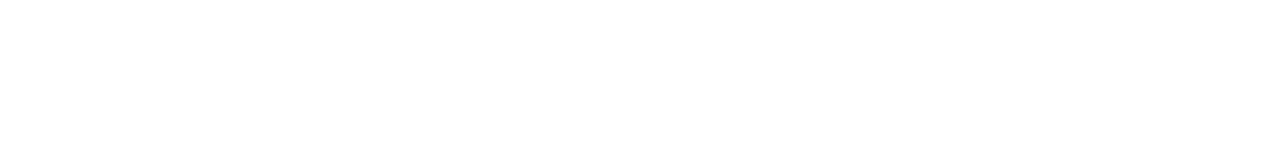
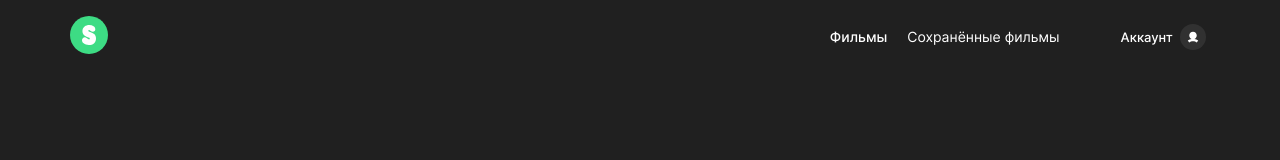
Before and after one commit to netitov/movies-explorer-frontend, a React app: page / in a window 1280 px wide. Built offline with nearby package versions, Linux system fonts and the light colour scheme.

Commit message:
create layout and css for header

```diff
--- a/package.json
+++ b/package.json
@@ -8,6 +8,7 @@
     "@testing-library/user-event": "^12.2.2",
     "react": "^17.0.1",
     "react-dom": "^17.0.1",
+    "react-router-dom": "^5.2.0",
     "react-scripts": "4.0.1",
     "web-vitals": "^0.2.4"
   },
@@ -34,5 +35,8 @@
       "last 1 firefox version",
       "last 1 safari version"
     ]
+  },
+  "devDependencies": {
+    "nodemon": "^2.0.7"
   }
 }
--- a/src/components/App/App.css
+++ b/src/components/App/App.css
@@ -0,0 +1,12 @@
+.page {
+  background-color: #202020;
+  font-family: 'Inter', Arial, Helvetica, Sans-serif;
+  box-sizing: border-box;
+  color: #FFF;
+  -moz-osx-font-smoothing: grayscale;
+  -webkit-font-smoothing: antialiased;
+  -webkit-text-size-adjust: 100%;
+  -ms-text-size-adjust: 100%;
+  -moz-text-size-adjust: 100%;
+  height: 100vh;
+}
--- a/src/components/App/App.js
+++ b/src/components/App/App.js
@@ -1,6 +1,9 @@
 
 import React from 'react';
-//import { Route, Switch, Redirect, useHistory } from 'react-router-dom';
+import { Route, Switch, Redirect, useHistory } from 'react-router-dom';
+
+//components
+import Main from '../Main/Main';
 
 
 function App() {
@@ -8,9 +11,17 @@ function App() {
 
 
   return (
+
     <div className="page">
+      <Switch>
+        <Route path="/">
+          <Main />
+        </Route>
+      </Switch>
+    </div>
 
-    </div>
+
+
   )
 }
 
--- /dev/null
+++ b/src/components/Header/Header.css
@@ -0,0 +1,64 @@
+
+.header__container {
+  display: flex;
+  width: 89vw;
+  margin: auto;
+  min-height: 74px;
+  align-items: center;
+  justify-content: space-between;
+}
+
+.header__nav-container {
+  display: flex;
+  align-items: center;
+}
+
+.header__account-btn {
+  width: 100px;
+  display: flex;
+  flex-direction: row;
+  margin-left: 30px;
+}
+
+.header__account-text {
+  font-size: 13px;
+  line-height: 12px;
+  margin: 0px 7px 0px 11px;
+  align-self: center;
+}
+
+.header__account-logo {
+  width: 26px;
+  height: 26px;
+  background-color: #313131;
+  border-radius: 50px;
+  margin-right: 3px;
+  background-image: url('../../images/account-logo.svg');
+  background-repeat: no-repeat;
+  background-position: center;
+}
+
+.header__nav-ul {
+  padding: 0;
+  margin: 0;
+  display: flex;
+}
+
+.header__nav-list {
+  list-style-type: none;
+  font-size: 14px;
+  line-height: 18px;
+  margin-right: 20px;
+  text-decoration: none;
+  color: #FFF;
+}
+
+.header__nav-list_bold {
+  font-weight: 500;
+}
+
+.header__link {
+  text-decoration: none;
+  color: #FFF;
+
+}
--- /dev/null
+++ b/src/components/Header/Header.js
@@ -0,0 +1,33 @@
+import { Link } from 'react-router-dom';
+import logoPath from '../../images/logo.svg';
+
+function Header() {
+
+
+
+  return (
+    <header className="header">
+      <div className="header__container">
+        <Link to="/">
+          <img className="header__logo" src={logoPath} alt="Лого Movies-explorer"/>
+        </Link>
+        <div className="header__nav-container">
+          <nav className="header__nav">
+            <ul className="header__nav-ul">
+              <Link className="header__nav-list header__nav-list_bold" to="/"><li>Фильмы</li></Link>
+              <Link className="header__nav-list" to="/"><li>Сохранённые фильмы</li></Link>
+              </ul>
+          </nav>
+          <Link className="header__link" to="/">
+            <div className="header__account-btn">
+              <p className="header__account-text header__nav-list_bold">Аккаунт</p>
+              <div className="header__account-logo"></div>
+            </div>
+          </Link>
+        </div>
+      </div>
+    </header>
+  )
+}
+
+export default Header;
--- /dev/null
+++ b/src/components/Main/Main.css
@@ -0,0 +1,3 @@
+.main {
+
+}
--- /dev/null
+++ b/src/components/Main/Main.js
@@ -0,0 +1,19 @@
+
+import React from 'react';
+
+
+//componenents
+import Header from '../Header/Header';
+
+function Main() {
+
+
+
+  return (
+    <main className="main">
+      <Header />
+    </main>
+  )
+}
+
+export default Main;
--- a/src/index.css
+++ b/src/index.css
@@ -1,2 +1,5 @@
 @import url(./vendor/normalize.css);
 @import url(./vendor/inter.css);
+@import url(./components/App/App.css);
+@import url(./components/Main/Main.css);
+@import url(./components/Header/Header.css);
--- a/src/index.js
+++ b/src/index.js
@@ -3,10 +3,13 @@ import ReactDOM from 'react-dom';
 import './index.css';
 import App from './components/App/App';
 import reportWebVitals from './reportWebVitals';
+import { BrowserRouter } from 'react-router-dom';
 
 ReactDOM.render(
   <React.StrictMode>
-    <App />
+    <BrowserRouter >
+      <App />
+    </BrowserRouter>
   </React.StrictMode>,
   document.getElementById('root')
 );
```
Also changed, not shown: src/images/account-logo.svg (added), src/images/logo.svg (added), 2 other files.
